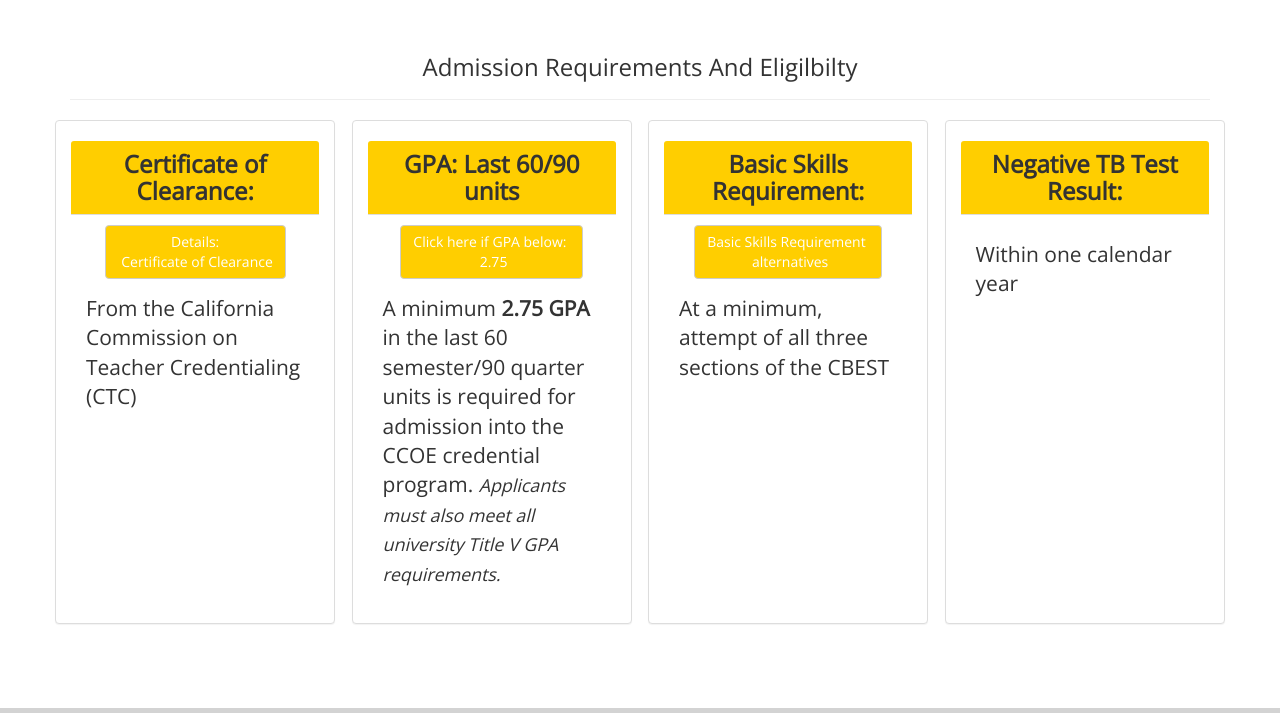
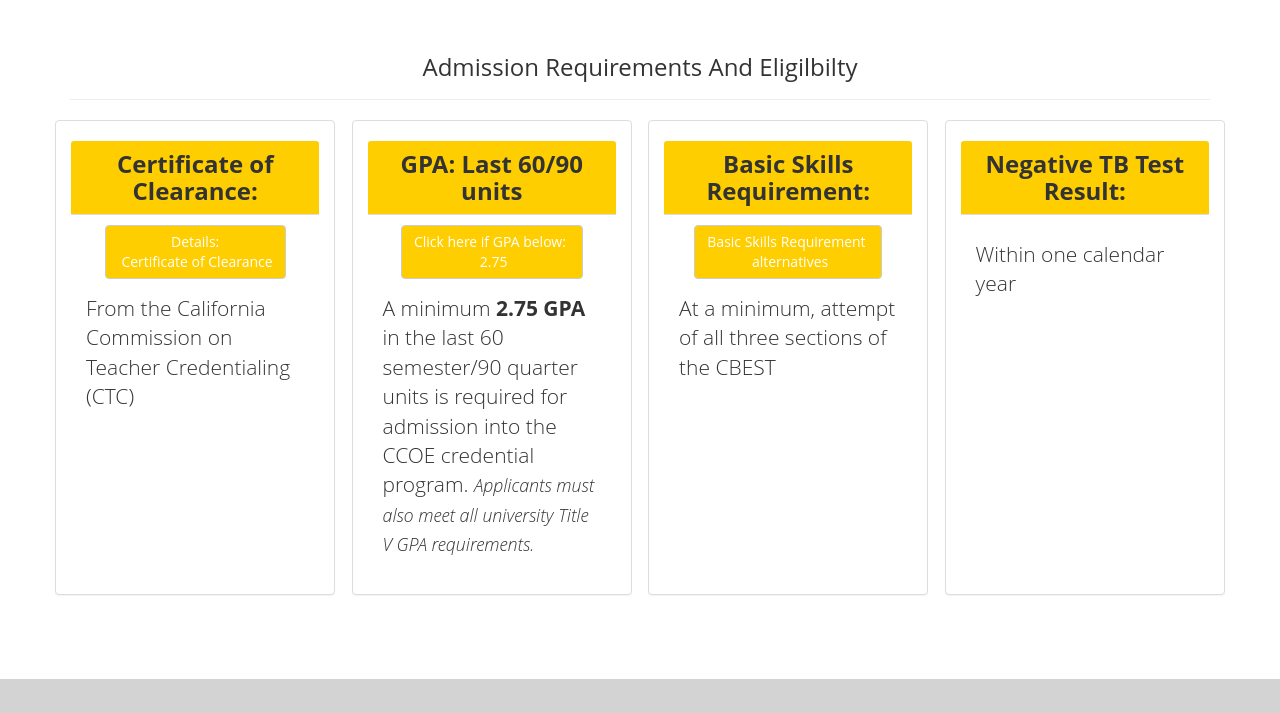
Before and after one commit to jgarrison1204/EducationApplicationSite, a plain HTML site: page index.html in a window 1280 px wide. Shown: the part 1610-2323 px from the top of the page. Drawn offline with nearby package versions, Linux system fonts and the light colour scheme.

Commit message:
Remove google fonts

```diff
--- a/index.html
+++ b/index.html
@@ -5,8 +5,6 @@
     <meta name="viewport" content="width=device-width, initial-scale=1, shrink-to-fit=no">
     <meta http-equiv="x-ua-compatible" content="ie=edge">
 	<link rel="stylesheet" href="https://maxcdn.bootstrapcdn.com/bootstrap/3.3.7/css/bootstrap.min.css">
-	<!-- Google Fonts -->
-	<link href='http://fonts.googleapis.com/css?family=Open+Sans' rel='stylesheet' type='text/css'>
   	<script src="https://ajax.googleapis.com/ajax/libs/jquery/1.12.4/jquery.min.js"></script>
  	<script src="https://maxcdn.bootstrapcdn.com/bootstrap/3.3.7/js/bootstrap.min.js"></script>
 	<link rel="stylesheet" type="text/css" href="style.css">
```
